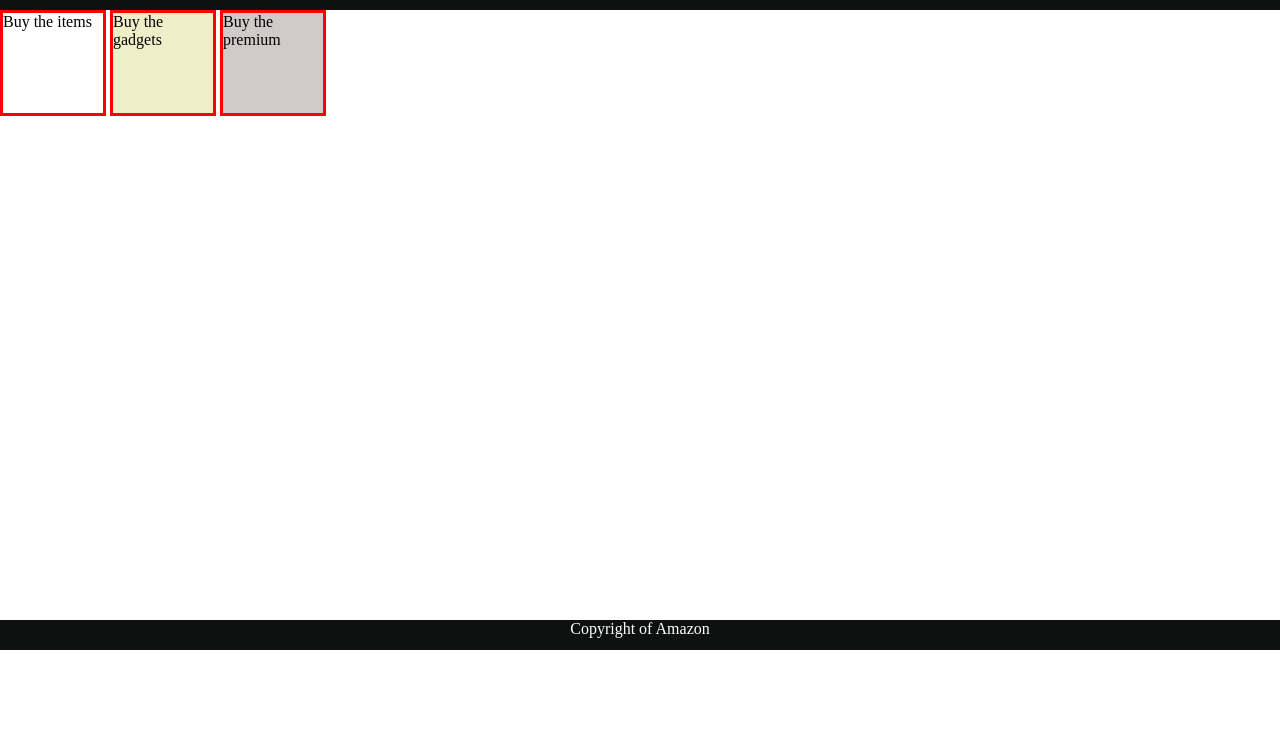
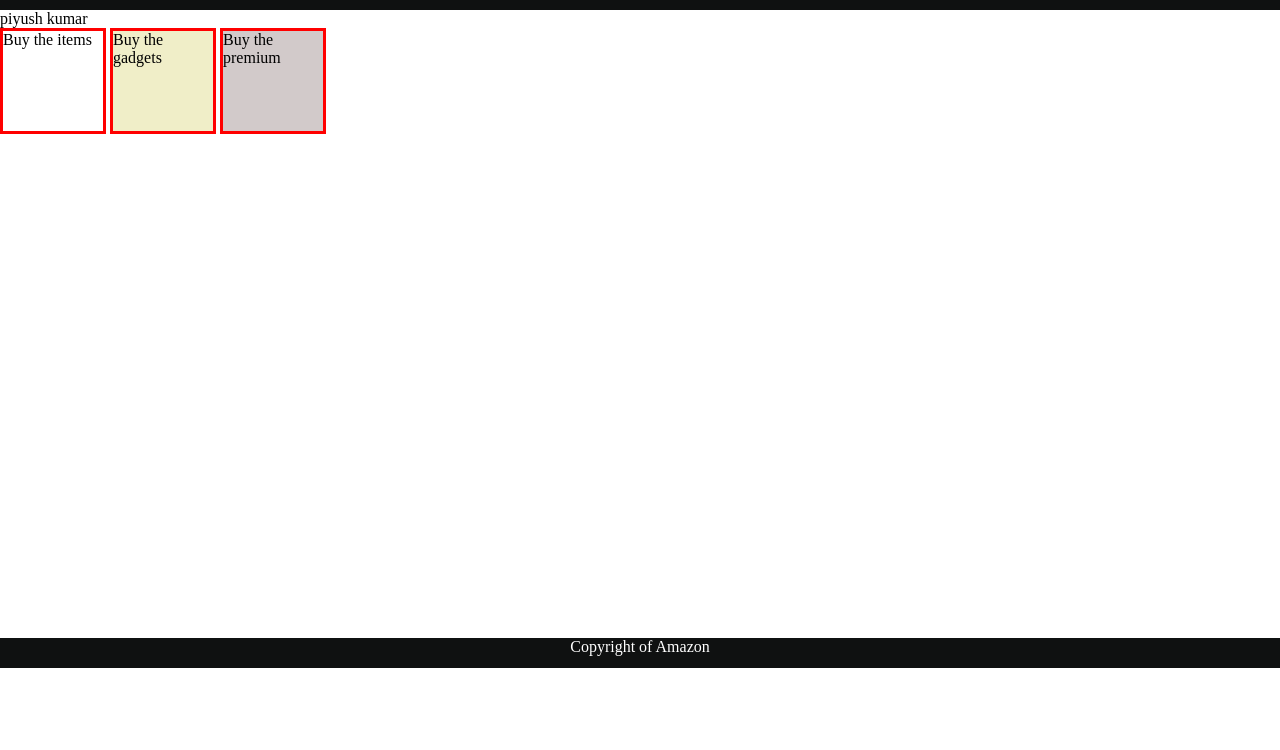
Before and after one commit to piyush-1482/Amazon-_Clone, a plain HTML site: page index.html in a window 1280 px wide. Shown: the part 50-800 px from the top of the page. Drawn offline with Linux system fonts and the light colour scheme.

Commit message:
second commit

```diff
--- a/index.html
+++ b/index.html
@@ -16,6 +16,7 @@
             <input placeholder="Search Amazon.in">
             <button>Search </button>
         </div>
+        <p>piyush kumar </p>
    </header>
    <div id="content">
         <div class="contentBox" style="background-color:rgba(255,0,0,0.5,);"> Buy the items </div>
```
Also changed, not shown: style.css (line endings or trailing spaces).
